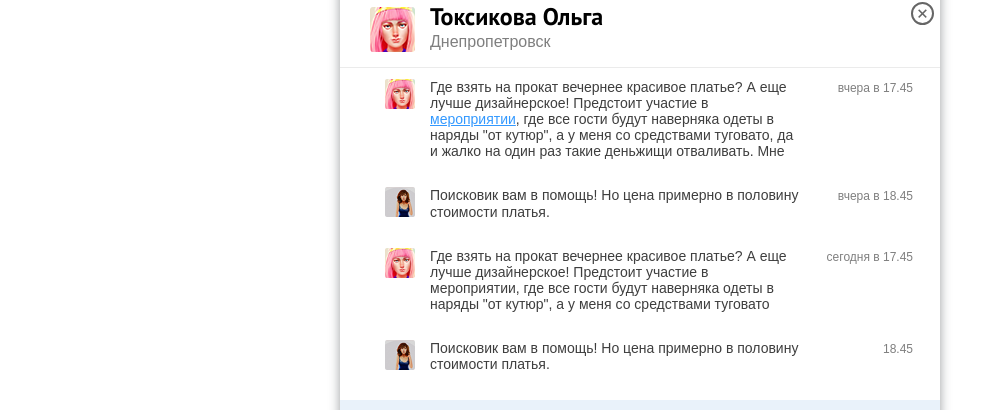
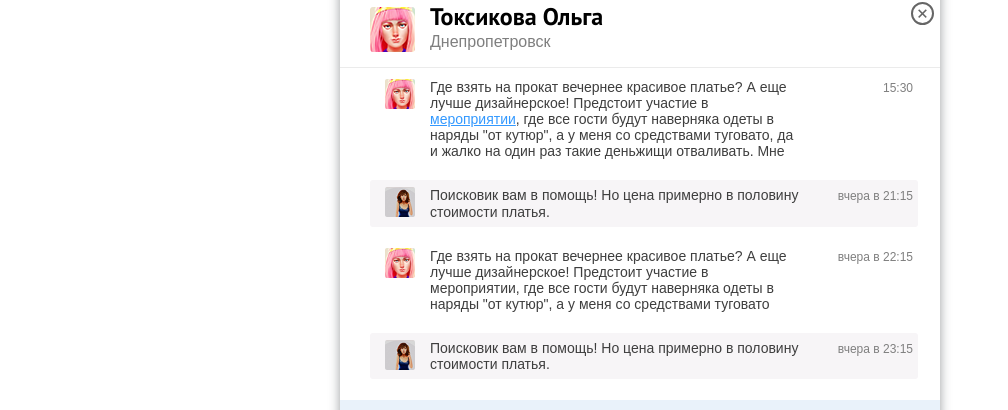
Before and after one commit to cherneckiy/test-travelask, a Vue app: page / in a window 1280 px wide. Shown: the part 146-556 px from the top of the page, without its empty margins (0-1008 px from the left). Built offline with nearby package versions, Linux system fonts and the light colour scheme.

Commit message:
messages read add class

```diff
--- a/src/components/ChatFooter.vue
+++ b/src/components/ChatFooter.vue
@@ -1,15 +1,23 @@
 <template>
     <div class="chat-footer">
         <img src="../assets/user-2.png" alt="name-user" class="chat-footer__image">
-        <form class="chat-form chat-footer__chat-form">
-            <textarea rows="4" class="chat-form__textarea"></textarea>
+        <form class="chat-form chat-footer__chat-form" @submit.prevent="addMessage">
+            <textarea rows="4" class="chat-form__textarea" v-model="formTextarea.value"></textarea>
             <button class="chat-form__btn">Отправить</button>
         </form>
     </div>
 </template>
 <script>
+
+import { mapState, mapActions } from 'vuex'
 export default {
-  name: 'chat-footer'
+  name: 'chat-footer',
+  computed: {
+    ...mapState(['formTextarea'])
+  },
+  methods: {
+    ...mapActions(['addMessage'])
+  }
 }
 </script>
 <style scoped lang="scss">
--- a/src/components/MessagesItem.vue
+++ b/src/components/MessagesItem.vue
@@ -1,8 +1,12 @@
 <template>
-    <div class="messages__item message message_incoming">
+    <div class="messages__item message" :class="[isOutgoingClass, isReadMessage]">
         <img :src="item.imageUrl" alt="name-user" class="message__image">
         <div class="message__text" v-html="item.message"></div>
-        <div class="message__time" v-html="item.time"></div>
+        <div class="message__time">
+          {{ isToDay ? 'сегодня в' : '' }}
+          {{ isToMorrow ? 'вчера в' : '' }}
+          {{ time }}
+        </div>
     </div>
 </template>
 <script>
@@ -10,6 +14,23 @@ export default {
   name: 'messages-item',
   props: {
     item: Object
+  },
+  computed: {
+    isToDay () {
+      return new Date(this.item.date).getDay() === new Date().getDay()
+    },
+    isToMorrow () {
+      return new Date(this.item.date).getDay() === new Date().getDay() - 1
+    },
+    time () {
+      return `${this.item.date.getHours()}:${this.item.date.getMinutes()}`
+    },
+    isOutgoingClass () {
+      return this.item.outgoing ? 'message_outgoing' : 'message_incoming'
+    },
+    isReadMessage () {
+      return !this.item.read ? 'message_read' : ''
+    }
   }
 }
 </script>
@@ -19,6 +40,7 @@ export default {
         display: flex;
         padding: 7px 5px 7px 15px;
         border-radius: 3px;
+        transition: background-color 0.3s;
 
         &__image {
             width: 30px;
@@ -45,6 +67,10 @@ export default {
         &_incoming {
 
         }
+
+        &_read {
+          background-color: #e9f2fa!important;
+        }
     }
 
 </style>
--- /dev/null
+++ b/src/helpers/randome-id.js
@@ -0,0 +1,9 @@
+const randomId = (function () {
+  let id = 0
+
+  return () => {
+    return id++
+  }
+})()
+
+export default randomId
--- a/src/store.js
+++ b/src/store.js
@@ -1,5 +1,6 @@
 import Vue from 'vue'
 import Vuex from 'vuex'
+import randomId from './helpers/randome-id'
 
 Vue.use(Vuex)
 
@@ -7,44 +8,81 @@ export default new Vuex.Store({
   state: {
     messages: [
       {
-        id: 1,
+        id: randomId(),
         outgoing: false,
         imageUrl: require('../src/assets/user-1.png'),
         message: `Где взять на прокат вечернее красивое платье? А еще лучше дизайнерское!
             Предстоит участие в <a href="#" >мероприятии</a>, где все гости будут наверняка одеты
             в наряды "от кутюр", а у меня со средствами туговато,
             да и жалко на один раз такие деньжищи отваливать. Мне`,
-        time: `вчера в 17.45`
+        date: new Date('2019, 8, 13, 15:30:30'),
+        read: true
       },
       {
-        id: 2,
+        id: randomId(),
         outgoing: true,
         imageUrl: require('../src/assets/user-2.png'),
         message: `Поисковик вам в помощь! Но цена примерно в половину стоимости платья.`,
-        time: `вчера в 18.45`
+        date: new Date('2019, 8, 15, 21:15:30'),
+        read: true
       },
       {
-        id: 3,
+        id: randomId(),
         outgoing: false,
         imageUrl: require('../src/assets/user-1.png'),
         message: `Где взять на прокат вечернее красивое платье? А еще лучше дизайнерское!
                 Предстоит участие в мероприятии, где все гости будут наверняка одеты в
                 наряды "от кутюр", а у меня со средствами туговато`,
-        time: `сегодня в 17.45`
+        date: new Date('2019, 8, 15, 22:15:30'),
+        read: true
       },
       {
-        id: 4,
+        id: randomId(),
         outgoing: true,
         imageUrl: require('../src/assets/user-2.png'),
         message: `Поисковик вам в помощь! Но цена примерно в половину стоимости платья.`,
-        time: `18.45`
+        date: new Date('2019, 8, 15, 23:15:30'),
+        read: true
       }
-    ]
+    ],
+    formTextarea: {
+      value: ''
+    }
   },
   mutations: {
+    messageAdd (state, message) {
+      state.messages.push(message)
+    },
+    clearForm (state) {
+      state.formTextarea.value = ''
+    },
 
+    readMessage (state) {
+      state.messages = state.messages.map(msg => {
+        if (msg.read === false) {
+          msg.read = true
+        }
+        return msg
+      })
+    }
   },
   actions: {
+    addMessage ({ state, commit }) {
+      if (state.formTextarea.value === '') {
+        return
+      }
 
+      const message = {
+        id: randomId(),
+        message: state.formTextarea.value,
+        imageUrl: require('../src/assets/user-2.png'),
+        date: new Date(),
+        outgoing: true,
+        read: false
+      }
+      commit('messageAdd', message)
+      commit('clearForm')
+      setTimeout(() => commit('readMessage'), 2000)
+    }
   }
 })
```
